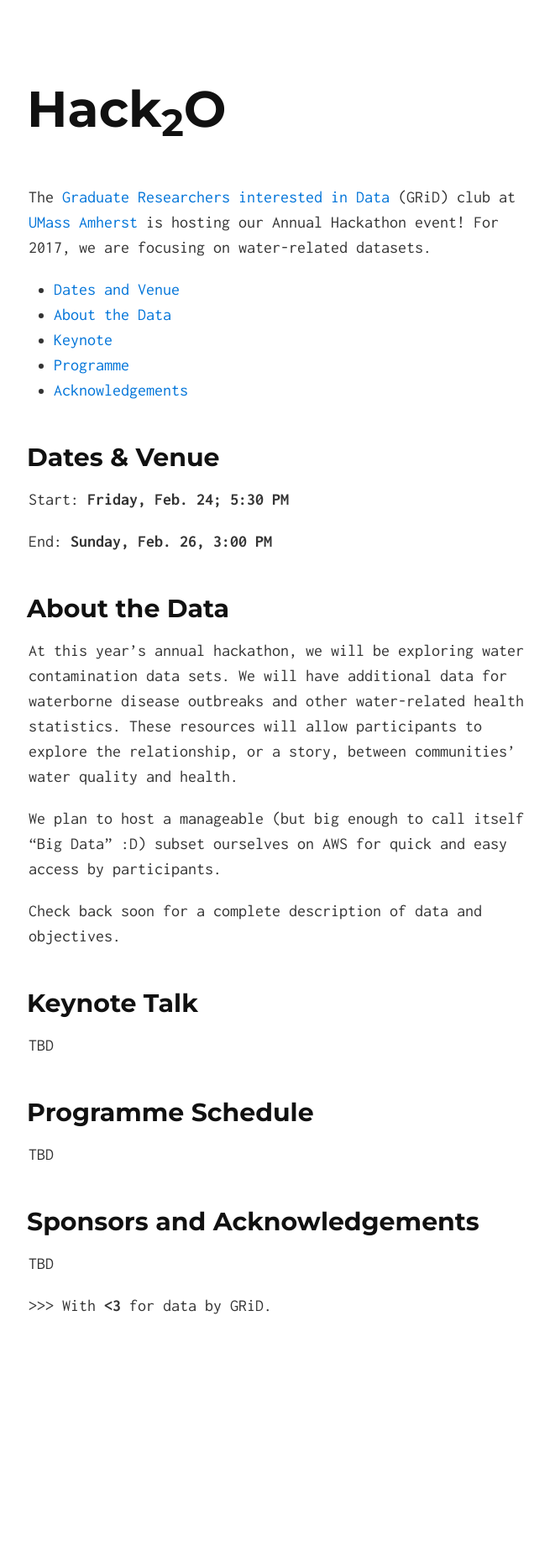
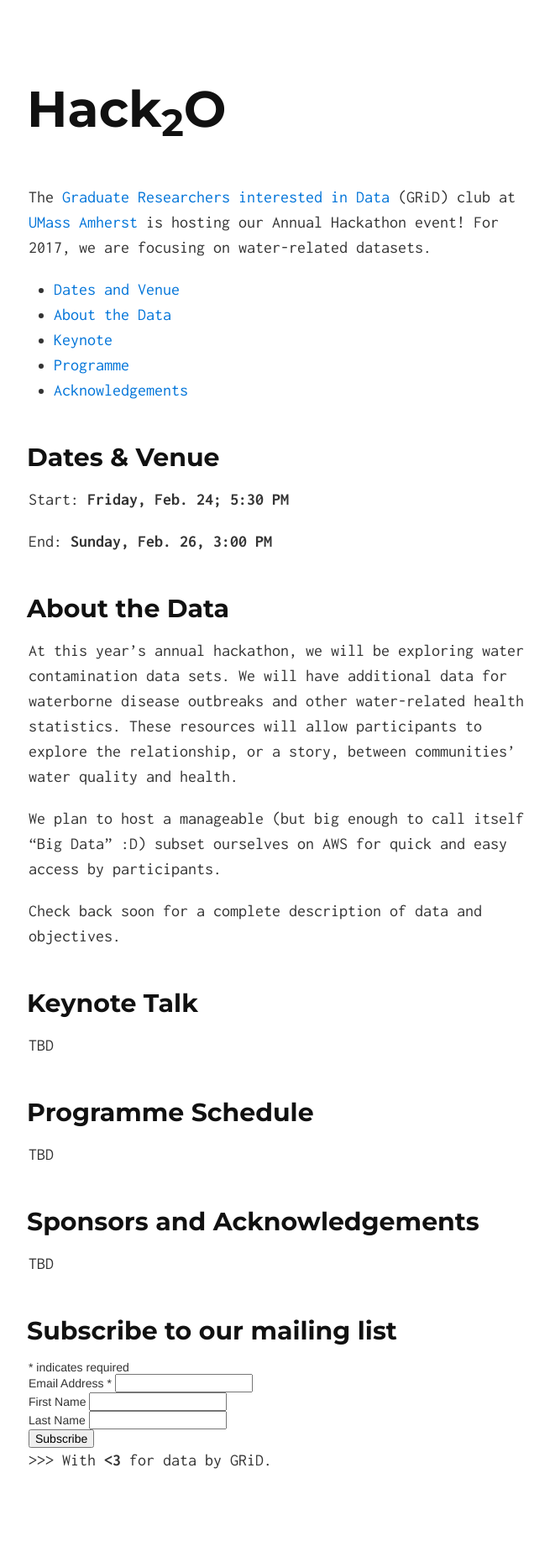
Before and after one commit to gridclub/Hack2O, a Jekyll site: the page built from index.md, in a window 1280 px wide. Shown: the whole page at 84% size, without its empty margins (306-961 px from the left). Built offline with Jekyll 4.4.1, drawn with Linux system fonts in a browser that asks for light colours; nearby versions of some CDN libraries; comment, search, counter and statistics services are not loaded; before the commit the page ends 1670 px from its top, so only the background shows below that.

Commit message:
signup form v1

```diff
--- a/_layouts/default.html
+++ b/_layouts/default.html
@@ -17,6 +17,47 @@
     {{ content }}
   </div>
 {% include scripts.html %}
+
+ <div class="container">
+       <!-- Begin MailChimp Signup Form -->
+    <link href="//cdn-images.mailchimp.com/embedcode/classic-10_7.css" rel="stylesheet" type="text/css">
+    <style type="text/css">
+      #mc_embed_signup{background:#fff; clear:left; font:14px Helvetica,Arial,sans-serif; }
+      /* Add your own MailChimp form style overrides in your site stylesheet or in this style block.
+         We recommend moving this block and the preceding CSS link to the HEAD of your HTML file. */
+    </style>
+    <div id="mc_embed_signup">
+    <form action="//github.us9.list-manage.com/subscribe/post?u=d6af31d8255df70c3ca40ddf9&amp;id=ae86116629" method="post" id="mc-embedded-subscribe-form" name="mc-embedded-subscribe-form" class="validate" target="_blank" novalidate>
+        <div id="mc_embed_signup_scroll">
+      <h2>Subscribe to our mailing list</h2>
+    <div class="indicates-required"><span class="asterisk">*</span> indicates required</div>
+    <div class="mc-field-group">
+      <label for="mce-EMAIL">Email Address  <span class="asterisk">*</span>
+    </label>
+      <input type="email" value="" name="EMAIL" class="required email" id="mce-EMAIL">
+    </div>
+    <div class="mc-field-group">
+      <label for="mce-FNAME">First Name </label>
+      <input type="text" value="" name="FNAME" class="" id="mce-FNAME">
+    </div>
+    <div class="mc-field-group">
+      <label for="mce-LNAME">Last Name </label>
+      <input type="text" value="" name="LNAME" class="" id="mce-LNAME">
+    </div>
+      <div id="mce-responses" class="clear">
+        <div class="response" id="mce-error-response" style="display:none"></div>
+        <div class="response" id="mce-success-response" style="display:none"></div>
+      </div>    <!-- real people should not fill this in and expect good things - do not remove this or risk form bot signups-->
+        <div style="position: absolute; left: -5000px;" aria-hidden="true"><input type="text" name="b_d6af31d8255df70c3ca40ddf9_ae86116629" tabindex="-1" value=""></div>
+        <div class="clear"><input type="submit" value="Subscribe" name="subscribe" id="mc-embedded-subscribe" class="button"></div>
+        </div>
+    </form>
+    </div>
+    <script type='text/javascript' src='//s3.amazonaws.com/downloads.mailchimp.com/js/mc-validate.js'></script><script type='text/javascript'>(function($) {window.fnames = new Array(); window.ftypes = new Array();fnames[0]='EMAIL';ftypes[0]='email';fnames[1]='FNAME';ftypes[1]='text';fnames[2]='LNAME';ftypes[2]='text';}(jQuery));var $mcj = jQuery.noConflict(true);</script>
+    <!--End mc_embed_signup-->
+
+ </div>
+
 </body>
 
 <footer
```
